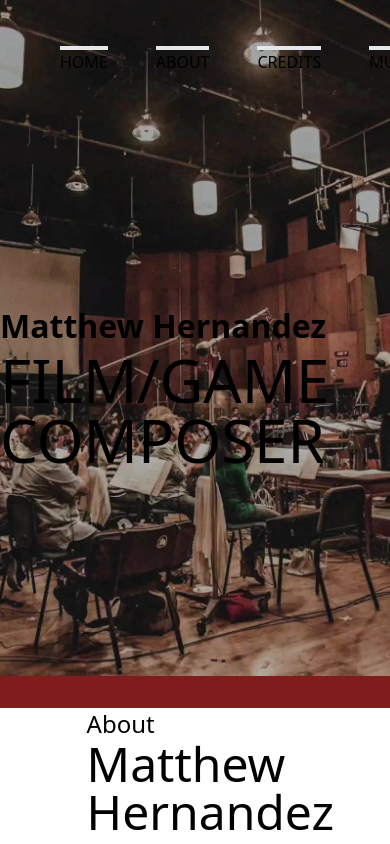
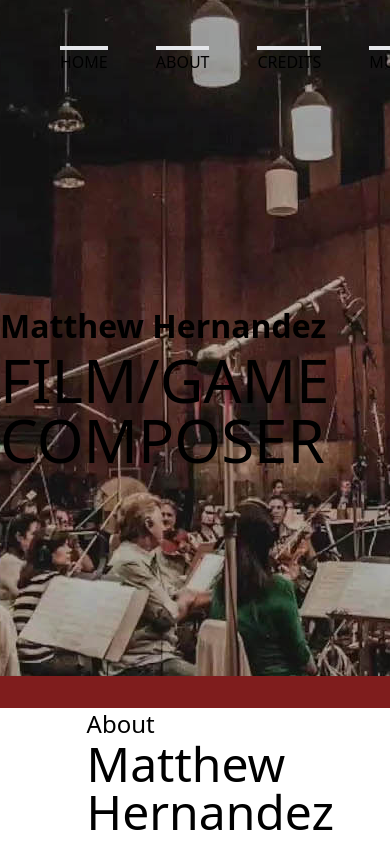
Before and after one commit to Cyber-Digital-llc/Matthews-Portfolio-Website-FE, a Next.js app: page / in a window 390 px wide. Shown: the top 844 px of the page. Built offline with nearby package versions, Linux system fonts and the light colour scheme.

Commit message:
same previous

```diff
--- a/components/Header.jsx
+++ b/components/Header.jsx
@@ -5,7 +5,7 @@ const Header = () => {
     <>
       <div
         id="home"
-        className=" bg-cover bg-center bg-headerBGI bg-fixed md:w-[100vw] xl:h-[97vh]  mx-auto flex items-center  justify-center pt-16  flex-col lg:items-center  md:h-screen md:max-h-[1198px] min-h-[676px]  sm:min-h-[724px] md:min-h-[828px] 2xl:min-h-[940px] 2xl:h-[800px] w-full scrollbar-hide  relative overflow-y-auto overflow-x-hidden md:overflow-x-visible md:overflow-y-visible"
+        className=" bg-fit md:bg-cover lg:bg-cover 2xl:bg-cover bg-center bg-headerBGI bg-fixed md:w-[100vw] xl:h-[97vh]  mx-auto flex items-center  justify-center pt-16  flex-col lg:items-center  md:h-screen md:max-h-[1198px] min-h-[676px]  sm:min-h-[724px] md:min-h-[828px] 2xl:min-h-[940px] 2xl:h-[800px] w-full scrollbar-hide  relative overflow-y-auto overflow-x-hidden md:overflow-x-visible md:overflow-y-visible"
       >
         <div className="flex-col">
           <h1 className="font-bold text-8xl pt-2 text-[32px] sm:text-6xl xl:text-8xl my-8 mb-2 md:mt-10 md:my-12 md:mb-6  ">
```
